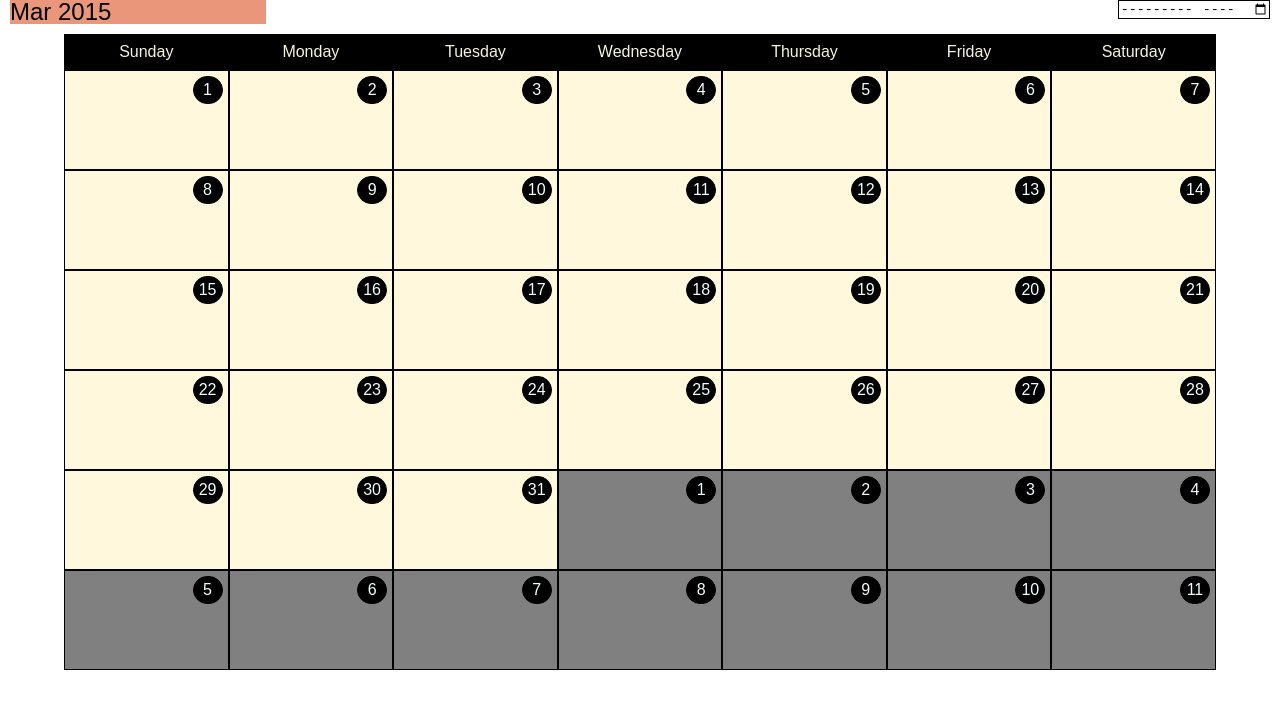
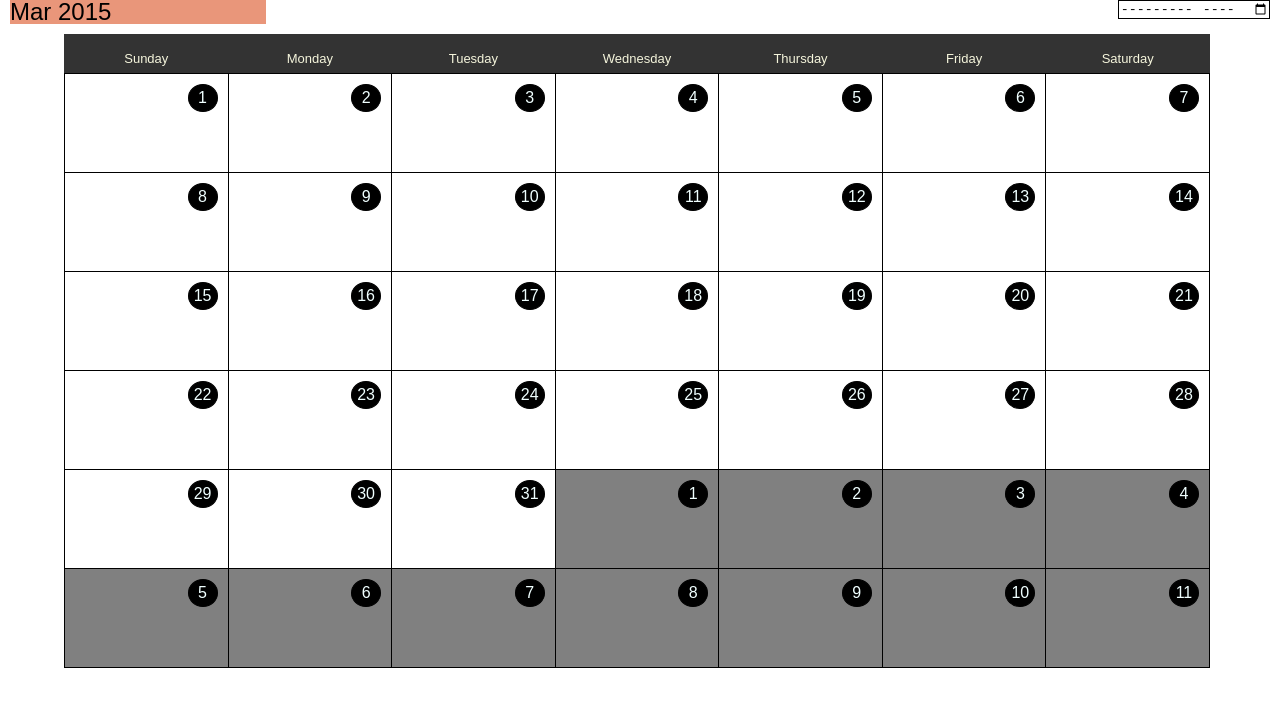
Before and after one commit to aninder/css-calendar, a plain HTML site: page index.html in a window 1280 px wide. Drawn offline with Linux system fonts and the light colour scheme.

Commit message:
some more design changes , responsive calendar

```diff
--- a/css/main.css
+++ b/css/main.css
@@ -6,6 +6,12 @@ body {
 }
 li {
     list-style: none;
+    float:left;
+    width:14.2857%;
+    margin-right: -1px;
+    margin-bottom: -1px;
+    padding:5px;
+
 }
 h1 {
     font-family: fantasy;;
@@ -34,21 +40,25 @@ input[type="month"] {
 }
 */
 #weekdays li {
-    float:left;
     padding-top: 10px;
     padding-bottom: 10px;
-    width: 14.2857%;
+    padding-left: 5px;
+    padding-right: 5px;
+    height: 40px;
     color: beige;
-    background: black;
+    background: #333;
     text-transform: capitalize;
     text-align: center;
+    line-height: 30px;
+    font-size: 13px;
 }
 .days li {
-    float:left;
-    width:14.2857%;
     height: 100px;
-    background:cornsilk;
+/*    background:cornsilk;*/
     border: 1px solid black;
+}
+.days li:hover {
+    background: #eee;
 }
 .days .other-month {
     background: grey;
@@ -60,7 +70,8 @@ input[type="month"] {
     float:right;
     padding:5px;
     border:1px solid black;
-    border-radius:30px;
+/*    border-radius:30px;*/
+    border-radius:50%;
     background:black;
     color:azure;
     width: 30px;
@@ -68,7 +79,7 @@ input[type="month"] {
     margin:5px;
 }
 
-@media screen and (max-width:600px) {
+@media screen and (max-width:768px) {
     header h1 {
         font-size: medium;
         font-weight: bolder
@@ -81,14 +92,14 @@ input[type="month"] {
         float:left;
         padding:5px;
     }
-    .day {
+    .dayname {
         clear:both;
         float:right;
     }
     .month {
         font-family: cursive;
     }
-    #weekdays li {
+    #weekdays {
         visibility: hidden;
         position: absolute;
     }
@@ -97,7 +108,7 @@ input[type="month"] {
        width:100%;
 /*       background: black;*/
     }
-    .date {
-/*        margin-top: 0px;*/
+    .other-month {
+        display: none;
     }
 }
```
